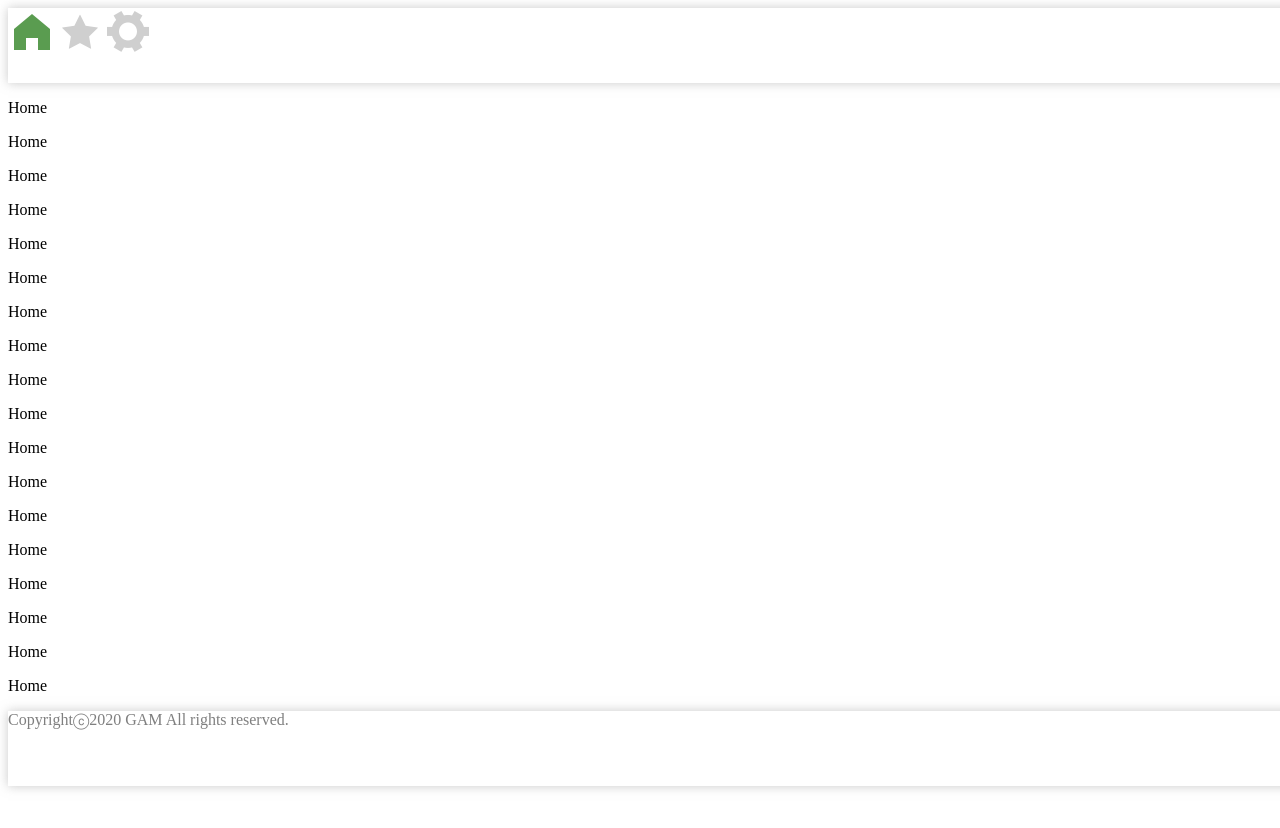
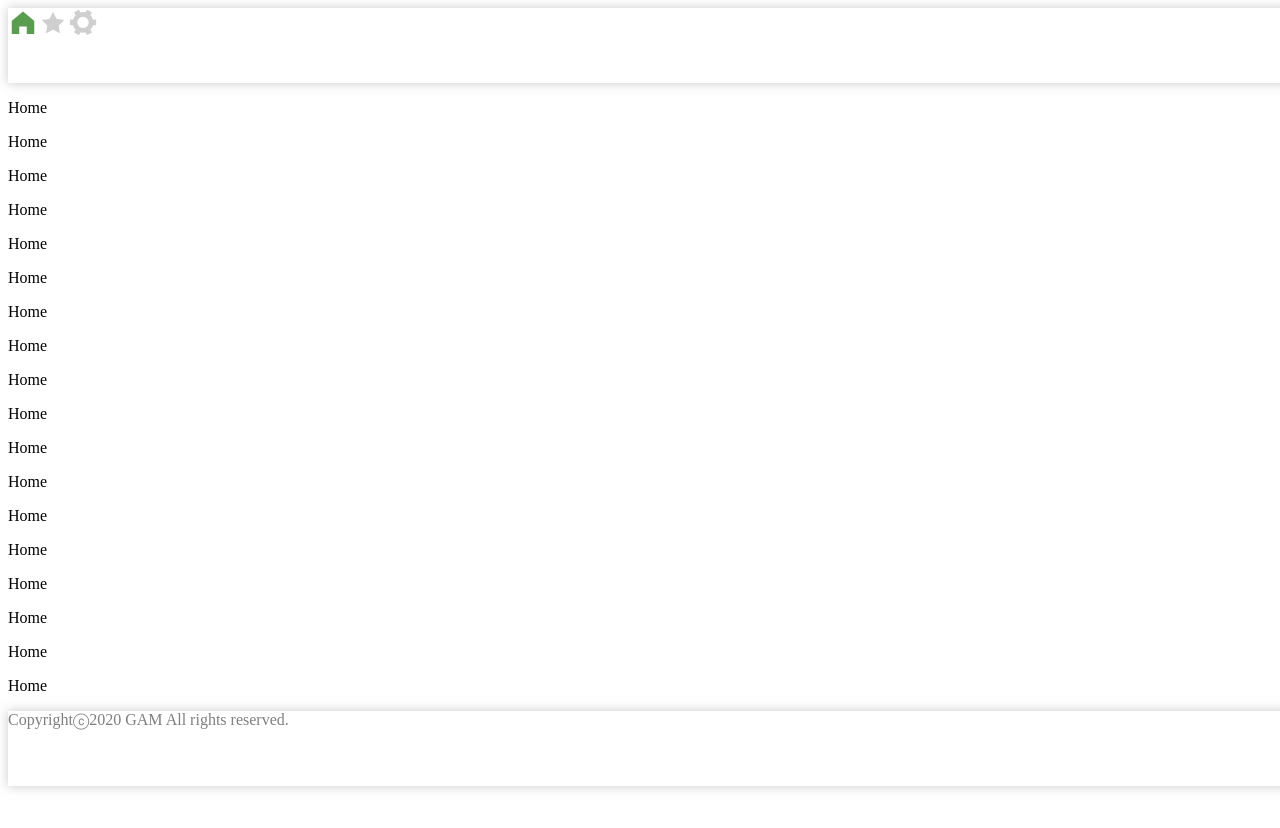
Before and after one commit to ga-m/planting-front, a Vue app: page /home in a window 1280 px wide. Shown: the top 828 px of the page. Built offline with nearby package versions, Linux system fonts and the light colour scheme.

Commit message:
edit icon size

```diff
--- a/src/components/CommonHeader.vue
+++ b/src/components/CommonHeader.vue
@@ -27,7 +27,7 @@ export default {
 }
 .custom-icon {
   color: #cfcfcf;
-  font-size: 3rem;
+  font-size: 30px;
 }
 .router-link-exact-active > .custom-icon {
   color: #5a9c50;
```
